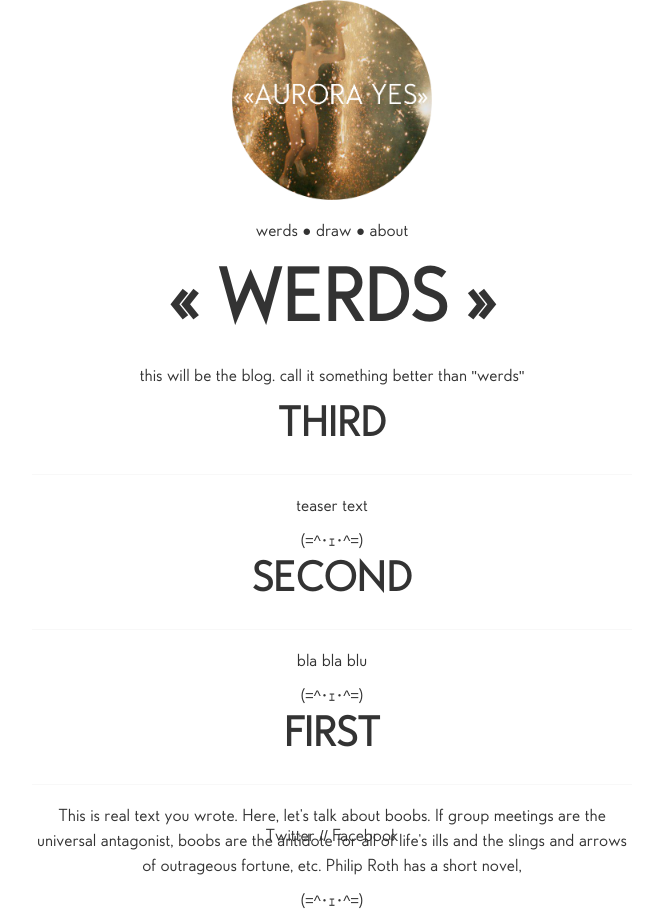
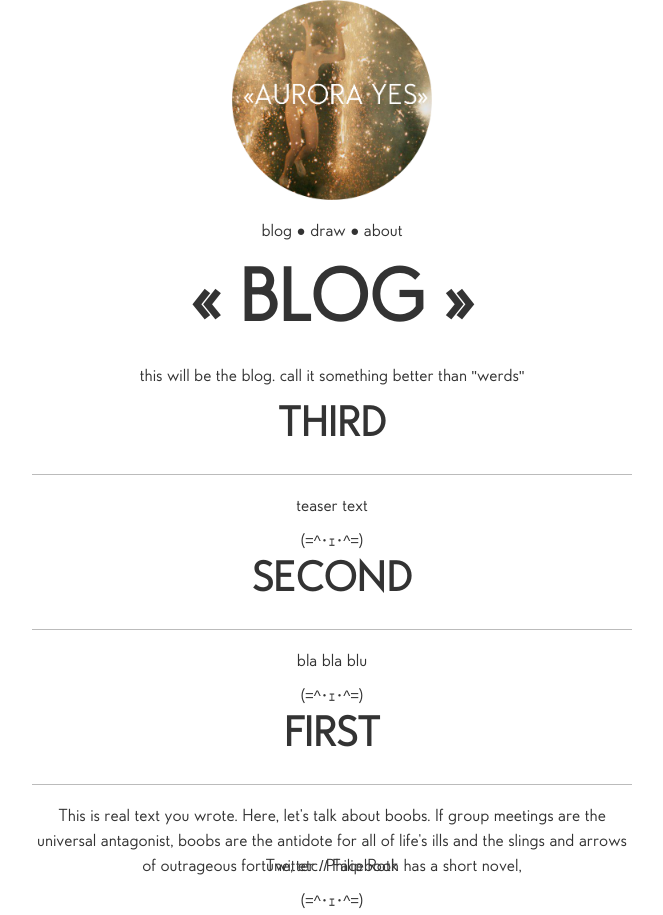
Before and after one commit to auroranou/old-portfolio, a Jekyll site: the page built from _posts/0010-01-01-blog.html, in a window 1280 px wide. Shown: the whole page, without its empty margins (308-971 px from the left). Built offline with Jekyll 4.4.1, drawn with Linux system fonts in a browser that asks for light colours.

Commit message:
be less cute

```diff
--- a/_includes/header.html
+++ b/_includes/header.html
@@ -7,8 +7,8 @@
 
 
 <div class="nav col12 margin2y">
-    <a href="{{base}}/werds" class='quiet' {% if page.class == "werds" %}class="active"{% endif %}>
-	     werds</a> &#9679;
+    <a href="{{base}}/blog" class='quiet' {% if page.class == "blog" %}class="active"{% endif %}>
+	     blog</a> &#9679;
     <a href="{{base}}/draw" class='quiet' {% if page.class == "draw" %}class="active"{% endif %}>
         draw</a> &#9679;
     <a href="{{base}}/about" class='quiet' {% if page.class == "about" %}class="active"{% endif %}>about</a>
--- a/_posts/0010-01-01-werds.html
+++ b/_posts/0010-01-01-blog.html
@@ -1,6 +1,6 @@
 ---
 layout: default
-title: werds
+title: blog
 subtitle: "Really."
 ---
 
--- a/site.css
+++ b/site.css
@@ -107,8 +107,8 @@ p {
   p:last-child { margin-bottom:40;}
 
 footer {
-  position: absolute;
-  bottom: 30px;
+  position: fixed;
+  bottom: 0px;
   }
 /* Links */
 a {
@@ -137,7 +137,7 @@ hr {
   margin:0 0 20px;
   border:0;
   height:1px;
-  background:#f8f8f8;
+  background:#bbb;
   }
 
 /* Block Quotes */
```
Also changed, not shown: _posts/blog/2013-12-21-third.md (+1 -1 lines).
